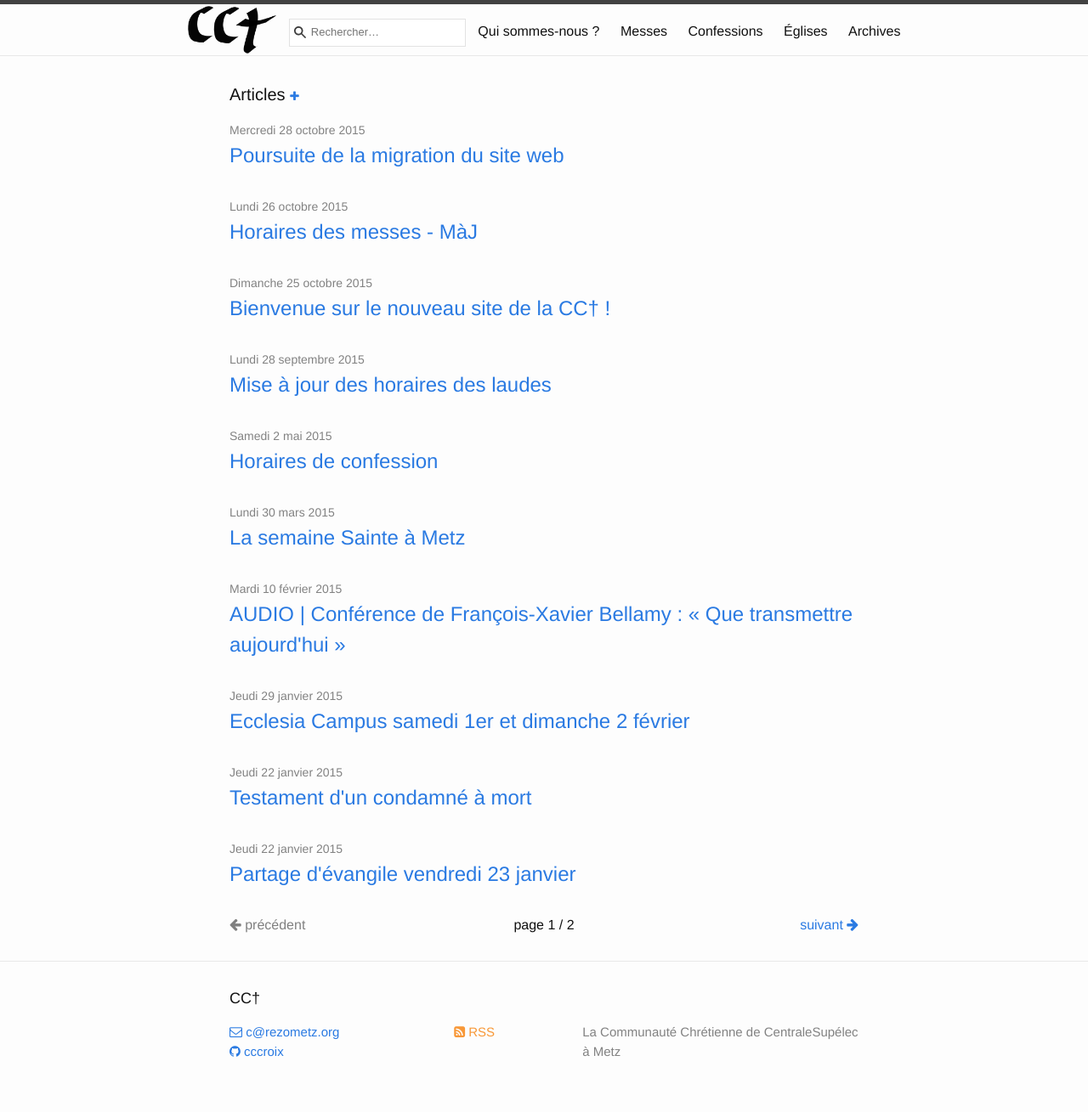
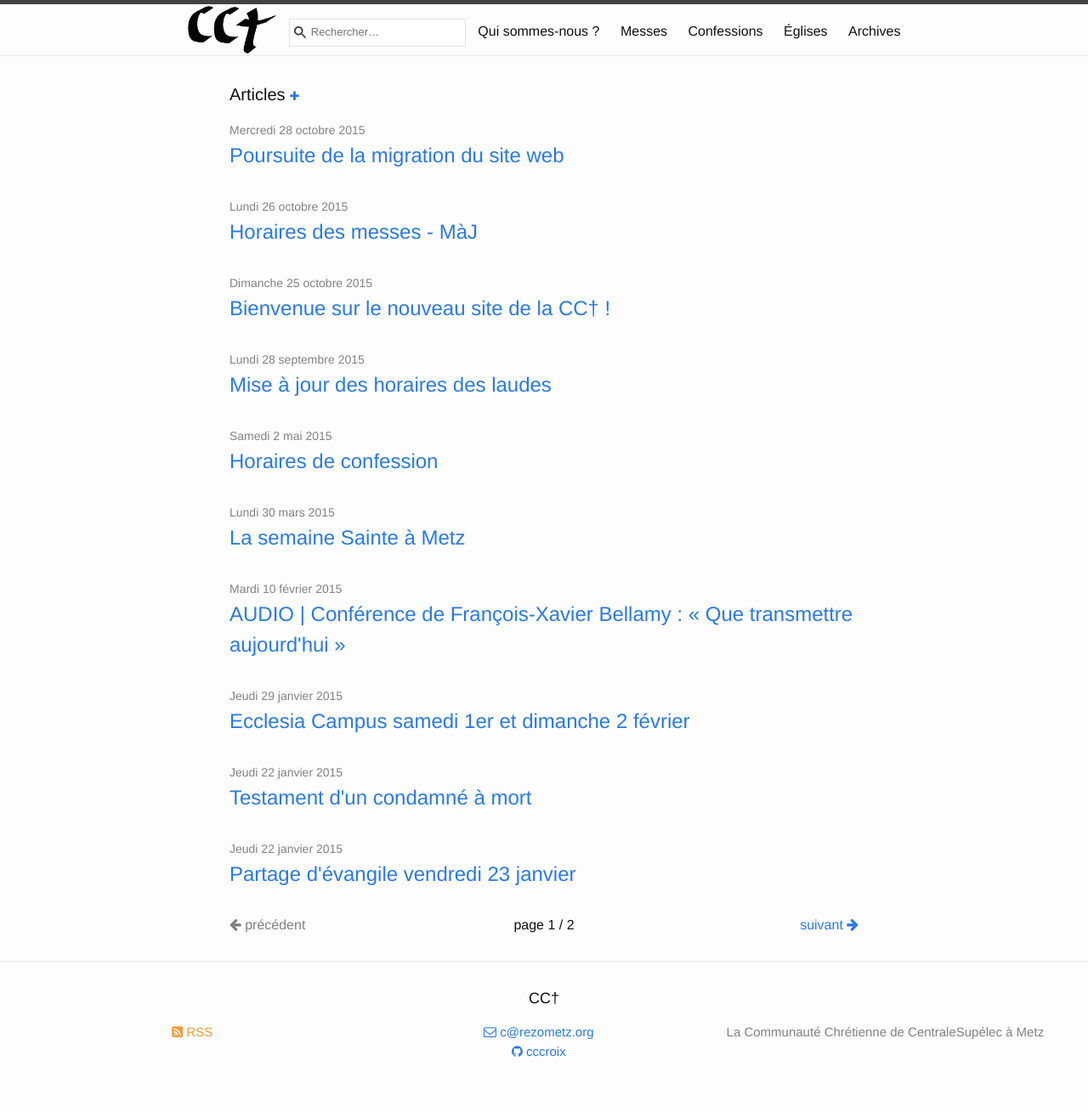
Before and after one commit to cccroix/cccroix.github.io, a Jekyll site: the page built from index.html, in a window 1280 px wide. Shown: the whole page at 85% size. Built offline with Jekyll 4.4.1, drawn with Linux system fonts in a browser that asks for light colours; nearby versions of some CDN libraries; the list of posts is cut into pages by our own code; after the commit the page ends 1279 px from its top, so only the background shows below that.

Commit message:
changes the footer

```diff
--- a/_includes/footer.html
+++ b/_includes/footer.html
@@ -1,11 +1,20 @@
 <footer class="site-footer">
 
-  <div class="wrapper">
+  <div class="wrapper nav footer">
 
     <h2 class="footer-heading">{{ site.title }}</h2>
 
     <div class="footer-col-wrapper">
+
       <div class="footer-col  footer-col-1">
+        <ul class="social-media-list">
+          <li class="rss-subscribe">
+            <a href="{{ "/feed.xml" | prepend: site.baseurl }}"><i class="fa fa-rss-square"></i> RSS</a>
+          </li>
+        </ul>
+      </div>
+
+      <div class="footer-col  footer-col-2">
         <ul class="contact-list">
           <li><a href="mailto:{{ site.email }}"><i class="fa fa-envelope-o"></i> {{ site.email }}</a></li>
           {% if site.github_username %}
@@ -18,17 +27,10 @@
         </ul>
       </div>
 
-      <div class="footer-col  footer-col-2">
-        <ul class="social-media-list">
-          <li class="rss-subscribe">
-            <a href="{{ "/feed.xml" | prepend: site.baseurl }}"><i class="fa fa-rss-square"></i> RSS</a>
-          </li>
-        </ul>
-      </div>
-
       <div class="footer-col  footer-col-3">
         <p class="text">{{ site.description }}</p>
       </div>
+
     </div>
 
   </div>
--- a/_sass/_base.scss
+++ b/_sass/_base.scss
@@ -209,6 +209,9 @@ pre {
     min-width: 90%;
     margin: auto;
     text-align: center;
+    .footer {
+        text-align: center;
+    }
 }
 
 .search {
--- a/_sass/_layout.scss
+++ b/_sass/_layout.scss
@@ -104,7 +104,8 @@
  */
 .site-footer {
     border-top: 1px solid $grey-color-light;
-    padding: $spacing-unit 0;
+    padding-top: $spacing-unit;
+    padding-bottom: $spacing-unit / 2;
 }
 
 .footer-heading {
@@ -126,34 +127,37 @@
 }
 
 .footer-col {
+    text-align: center;
     float: left;
-    margin-bottom: $spacing-unit / 2;
+    // margin-bottom: $spacing-unit / 2;
     padding-left: $spacing-unit / 2;
 }
 
 .footer-col-1 {
-    width: -webkit-calc(35% - (#{$spacing-unit} / 2));
-    width:         calc(35% - (#{$spacing-unit} / 2));
+    width: -webkit-calc(33% - (#{$spacing-unit} / 2));
+    width:         calc(33% - (#{$spacing-unit} / 2));
 }
 
 .footer-col-2 {
-    width: -webkit-calc(20% - (#{$spacing-unit} / 2));
-    width:         calc(20% - (#{$spacing-unit} / 2));
+    width: -webkit-calc(33% - (#{$spacing-unit} / 2));
+    width:         calc(33% - (#{$spacing-unit} / 2));
 }
 
 .footer-col-3 {
-    width: -webkit-calc(45% - (#{$spacing-unit} / 2));
-    width:         calc(45% - (#{$spacing-unit} / 2));
+    width: -webkit-calc(33% - (#{$spacing-unit} / 2));
+    width:         calc(33% - (#{$spacing-unit} / 2));
 }
 
 @include media-query($on-laptop) {
     .footer-col-1,
     .footer-col-2 {
+        text-align: center;
         width: -webkit-calc(50% - (#{$spacing-unit} / 2));
         width:         calc(50% - (#{$spacing-unit} / 2));
     }
 
     .footer-col-3 {
+        text-align: center;
         width: -webkit-calc(100% - (#{$spacing-unit} / 2));
         width:         calc(100% - (#{$spacing-unit} / 2));
     }
@@ -161,6 +165,7 @@
 
 @include media-query($on-palm) {
     .footer-col {
+        text-align: center;
         float: none;
         width: -webkit-calc(100% - (#{$spacing-unit} / 2));
         width:         calc(100% - (#{$spacing-unit} / 2));
```
